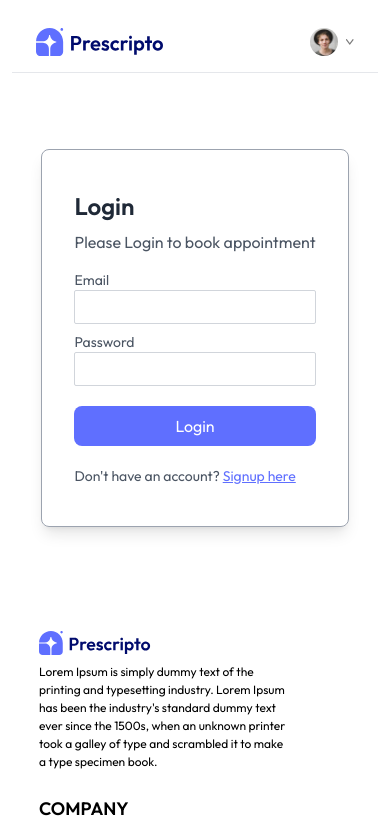
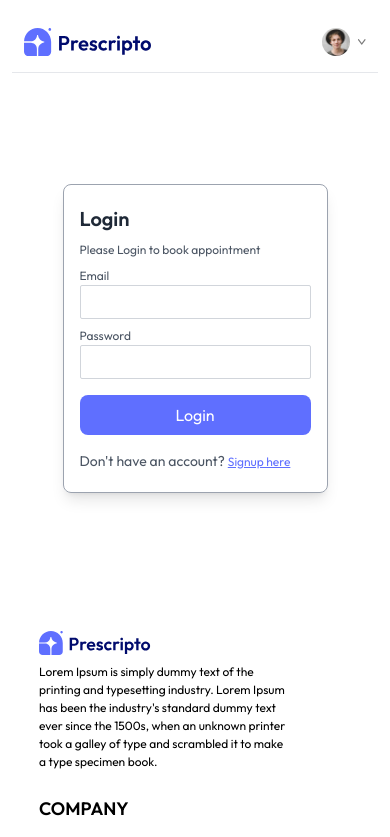
Before and after one commit to RO-shan18/Prescripto-Frontend, a React app: page /Login in a window 390 px wide. Shown: the top 837 px of the page. Built offline with nearby package versions, Linux system fonts and the light colour scheme; the HTML template or start-up script is replaced by a standard one.

Commit message:
Make responsive to the following page: Contact us, login

```diff
--- a/src/components/Navbar.jsx
+++ b/src/components/Navbar.jsx
@@ -8,7 +8,7 @@ const Navbar = () => {
   const [token, settoken] = useState(true);
 
   return (
-    <div className="flex items-center justify-between px-6 sm:px-12 py-4 m-3 text-sm border-b ">
+    <div className="flex items-center justify-between px-3 sm:px-12 py-4 m-3 text-sm border-b ">
       <img onClick={()=> navigate("/")} className="w-32 sm:w-40" src={assets.logo} alt="web-logo" />
       <ul className="sm:flex hidden items-start justify-start gap-5 text-black">
         <NavLink to="/">
@@ -45,7 +45,7 @@ const Navbar = () => {
         ) : (
           <button
             onClick={() => navigate("/Login")}
-            className="bg-primary px-4 py-3 rounded-3xl text-white"
+            className="bg-primary md:text-sm text-[12px] md:px-4 md:py-3 p-2 rounded-3xl text-white"
           >
             Create Account
           </button>
--- a/src/pages/About.jsx
+++ b/src/pages/About.jsx
@@ -22,7 +22,7 @@ const About = () => {
         <div className='flex lg:flex-row flex-col w-11/12 mx-auto'>
           <div className='flex flex-col border border-gray-400 px-6 py-3 sm:px-12 sm:py-6 md:px-24 md:py-12 gap-4  hover:bg-primary hover:text-white transition-all duration-500 ease-in-out cursor-pointer'><b className='md:text-md text-sm'>EFFICIENCY:</b>
           <p className='text-gray-500 text-[12px] md:text-sm'>Streamlined appointment scheduling that fits into your busy lifestyle.</p></div>
-          <div className='flex flex-col border border-gray-400 px-6 py-3 sm: px-12sm: py-6 md:px-24 md:py-12 gap-4 hover:bg-primary hover:text-white transition-all duration-500 ease-in-out cursor-pointer'><b className='md:text-md text-sm'>CONVENIENCE:</b>
+          <div className='flex flex-col border border-gray-400 px-6 py-3 sm:px-12 sm:py-6 md:px-24 md:py-12 gap-4 hover:bg-primary hover:text-white transition-all duration-500 ease-in-out cursor-pointer'><b className='md:text-md text-sm'>CONVENIENCE:</b>
           <p className='text-gray-500 text-[12px] md:text-sm'>Access to a network of trusted healthcare professionals in your area.</p></div>
           <div className='flex flex-col border border-gray-400 px-6 py-3 sm:px-12 sm:py-6 md:px-24 md:py-12 gap-4 hover:bg-primary hover:text-white transition-all duration-500 ease-in-out cursor-pointer'><b className='md:text-md text-sm'>PERSONALIZATION:</b>
           <p className='text-gray-500 text-[12px] md:text-sm'>Tailored recommendations and reminders to help you stay on top of your health.</p></div>
--- a/src/pages/Contact.jsx
+++ b/src/pages/Contact.jsx
@@ -4,16 +4,16 @@ import { assets } from '../assets/assets'
 const Contact = () => {
   return (
     <div className='w-4/5 mx-auto'>
-        <p className='text-center font-semibold text-2xl text-gray-600 mb-16' >CONTACT US</p>
+        <p className='text-center font-semibold text-xl md:text-2xl text-gray-600 mb-16' >CONTACT US</p>
 
-        <div className='flex gap-12'>
-          <img className='w-[340px]' src={assets.contact_image} />
+        <div className='flex md:flex-row flex-col md:justify-start md:items-start justify-center items-center gap-6 md:gap-12'>
+          <img className='w-[350px] md:w-[340px]' src={assets.contact_image} />
 
-          <div className='flex flex-col gap-6 mt-2 items-start'>
+          <div className='flex flex-col gap-3 md:gap-6 mt-2 md:items-start items-center'>
             <p className='text-gray-600 font-semibold'>OUR OFFICE</p>
-            <p className='text-gray-600 text-sm'>54709 Willms Station <br/>
+            <p className='text-gray-600 text-sm'>54709 Willms Station <br className='md:block hidden'/>
             Suite 350, Washington, USA</p>
-            <p className='text-gray-600 text-sm'>Tel: (415) 555‑0132 <br/>
+            <p className='text-gray-600 text-sm'>Tel: (415) 555‑0132 <b className='md:block hidden'r/>
             Email: greatstackdev@gmail.com</p>
             <p className='text-gray-600 font-semibold'>CARRERS AT PRESCRIPTO</p>
             <p className='text-gray-600 text-sm'>Learn more about our teams and job openings.</p>
--- a/src/pages/Login.jsx
+++ b/src/pages/Login.jsx
@@ -13,29 +13,29 @@ const Login = () => {
   }
   return (
     <div className='min-h-[60vh] flex items-center justify-center'>
-    <form className='border border-gray-400 px-8 py-10 rounded-lg shadow-lg' onClick={(e)=> onSubmitHandler(e)}>
-        <p className='text-2xl text-gray-800 font-semibold pb-2'>{state === "Login"? "Login" : "Create Account"}</p>
-        <p className='text-gray-600 pb-4 '>Please {state === "Login"? "Login" : "sign up"} to book appointment </p>
+    <form className='border border-gray-400 py-5 px-4 sm:px-8 sm:py-10 rounded-lg shadow-lg' onClick={(e)=> onSubmitHandler(e)}>
+        <p className='text-xl sm:text-2xl text-gray-800 font-semibold pb-2'>{state === "Login"? "Login" : "Create Account"}</p>
+        <p className='text-gray-600 pb-2 sm:text-sm text-[12px] sm:pb-4 '>Please {state === "Login"? "Login" : "sign up"} to book appointment </p>
         {state === "Sign Up" && <div className='flex flex-col'>
-           <p className='text-gray-600 text-sm'>Full Name</p>
+           <p className='text-gray-600 text-[12px] md:text-sm'>Full Name</p>
            <input className="border border-gray-300 mb-2 py-1 rounded-sm" type="text" value={name} onChange={()=> setName(e.target.value)}/>
         </div>}
         <div className='flex flex-col'>
-           <p className='text-gray-600 text-sm'>Email</p>
+           <p className='text-gray-600 text-[12px] md:text-sm'>Email</p>
            <input className="border border-gray-300 mb-2 py-1 rounded-sm" type="text" value={email} onChange={()=> setEmail(e.target.value)}/>
         </div>
         <div className='flex flex-col'>
-           <p className='text-gray-600 text-sm'>Password</p>
+           <p className='text-gray-600 text-[12px] md:text-sm'>Password</p>
            <input className="border border-gray-300 mb-2 py-1 rounded-sm" type="text" value={password} onChange={()=> setPassword(e.target.value)}/>
         </div>
 
-        <button className='bg-primary text-center w-full text-white py-2 rounded-lg mt-3 mb-5'>{state === "Login"? "Login" : "Create Account"}</button>
+        <button className='bg-primary text-center w-full text-white py-2 sm:text-lg text-md rounded-lg mt-2 mb-4 sm:mt-3 sm:mb-5'>{state === "Login"? "Login" : "Create Account"}</button>
 
         <div>
           {
             state === "Login" ?
-            (<p className='text-gray-600 text-sm'>Don't have an account? <span className='text-primary underline text-sm cursor-pointer' onClick={()=>setState('Sign Up')}>Signup here</span></p>) :
-            (<p className='text-gray-600 text-sm'>Already have an account?<span className='text-primary underline text-sm cursor-pointer' onClick={()=>setState('Login')}>Login here</span></p>)
+            (<p className='text-gray-600 text-sm'>Don't have an account? <span className='text-primary underline text-[12px] md:text-sm cursor-pointer' onClick={()=>setState('Sign Up')}>Signup here</span></p>) :
+            (<p className='text-gray-600 text-[12px] md:text-sm'>Already have an account?<span className='text-primary underline text-sm cursor-pointer' onClick={()=>setState('Login')}>Login here</span></p>)
           }
         </div>
     </form>
```
